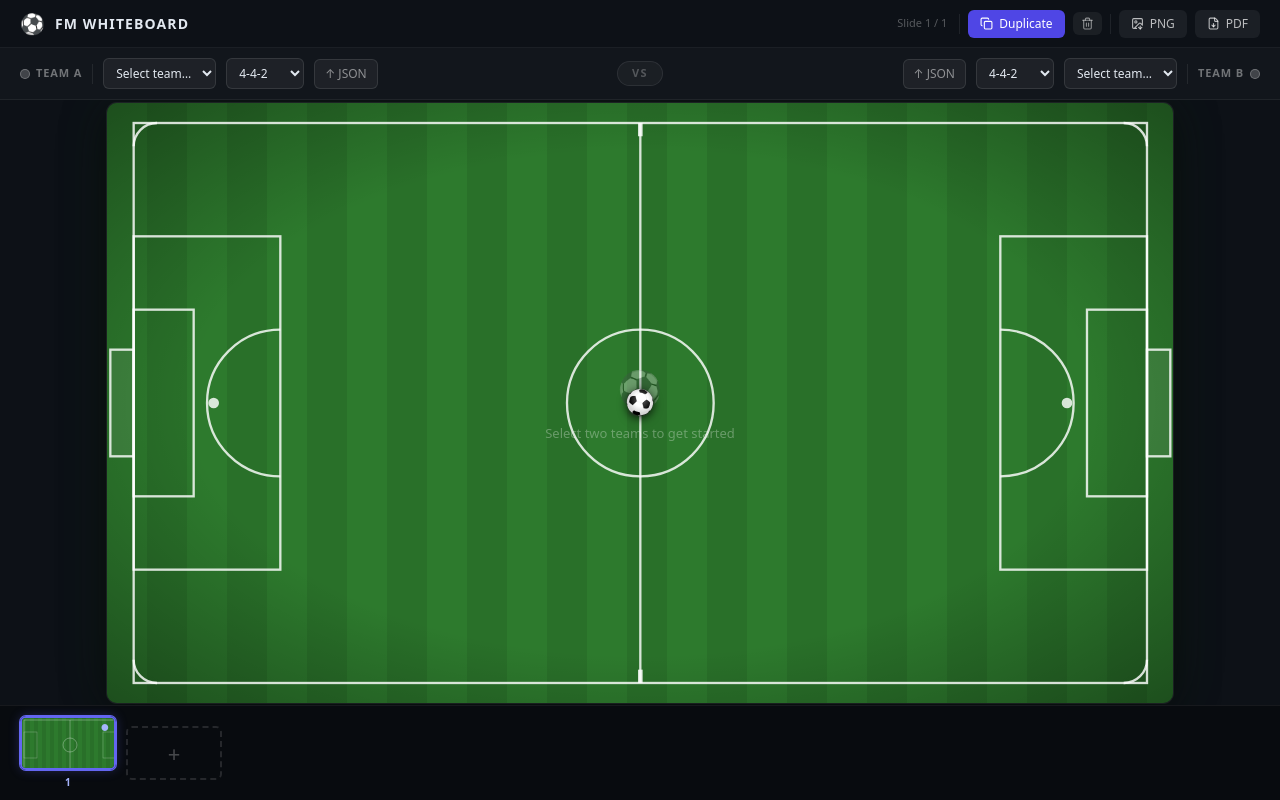
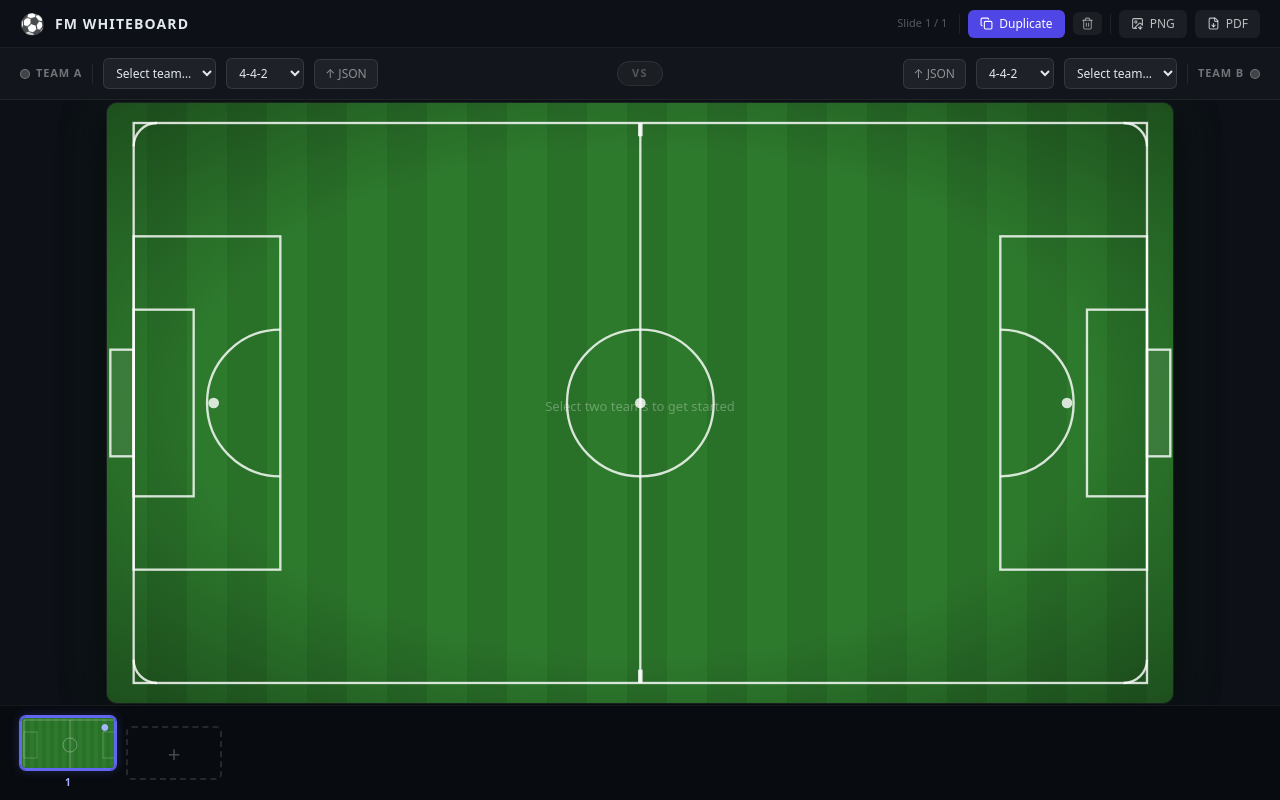
Before and after one commit to akashmitra/the-dugout, a React (Vite) app: page / in a window 1280 px wide. Built offline with nearby package versions, Linux system fonts and the light colour scheme.

Commit message:
Minor Bug fixes.

```diff
--- a/src/components/Board/Board.tsx
+++ b/src/components/Board/Board.tsx
@@ -67,13 +67,15 @@ export function Board({ boardRef }: Props) {
           )
         })}
 
-        {/* Ball */}
+        {/* Ball — only shown when at least one team is loaded */}
+        {(teamA || teamB) && (
           <Ball
             x={slide.ballPosition.x}
             y={slide.ballPosition.y}
             pitchRef={pitchRef}
             onMove={(x, y) => updateBallPosition(activeSlideIndex, { x, y })}
           />
+        )}
 
         {/* Empty state */}
         {!teamA && !teamB && (
@@ -82,7 +84,6 @@ export function Board({ boardRef }: Props) {
             justifyContent: 'center', pointerEvents: 'none', zIndex: 2,
           }}>
             <div style={{ textAlign: 'center', color: 'rgba(255,255,255,0.3)' }}>
-              <div style={{ fontSize: 36 }}>⚽</div>
               <div style={{ marginTop: 8, fontSize: 13, fontWeight: 500 }}>Select two teams to get started</div>
             </div>
           </div>
--- a/src/components/PlayerToken/PlayerToken.tsx
+++ b/src/components/PlayerToken/PlayerToken.tsx
@@ -109,9 +109,7 @@ export function PlayerToken({ player, x, y, primaryColor, secondaryColor, pitchR
         padding: '2px 6px',
         borderRadius: 4,
         whiteSpace: 'nowrap',
-        maxWidth: 64,
-        overflow: 'hidden',
-        textOverflow: 'ellipsis',
+        maxWidth: 'none',
         lineHeight: 1.4,
         border: '1px solid rgba(255,255,255,0.08)',
       }}>
```
Lines whose indentation alone changed are shown as unchanged.
